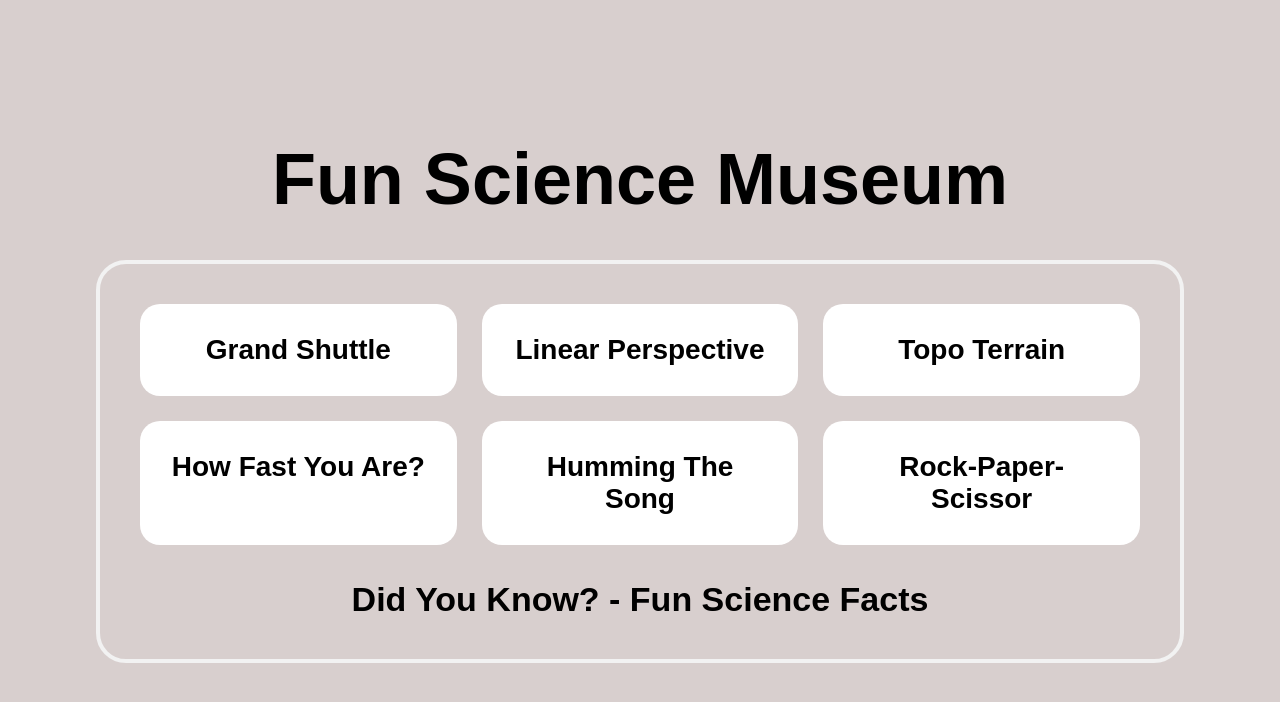
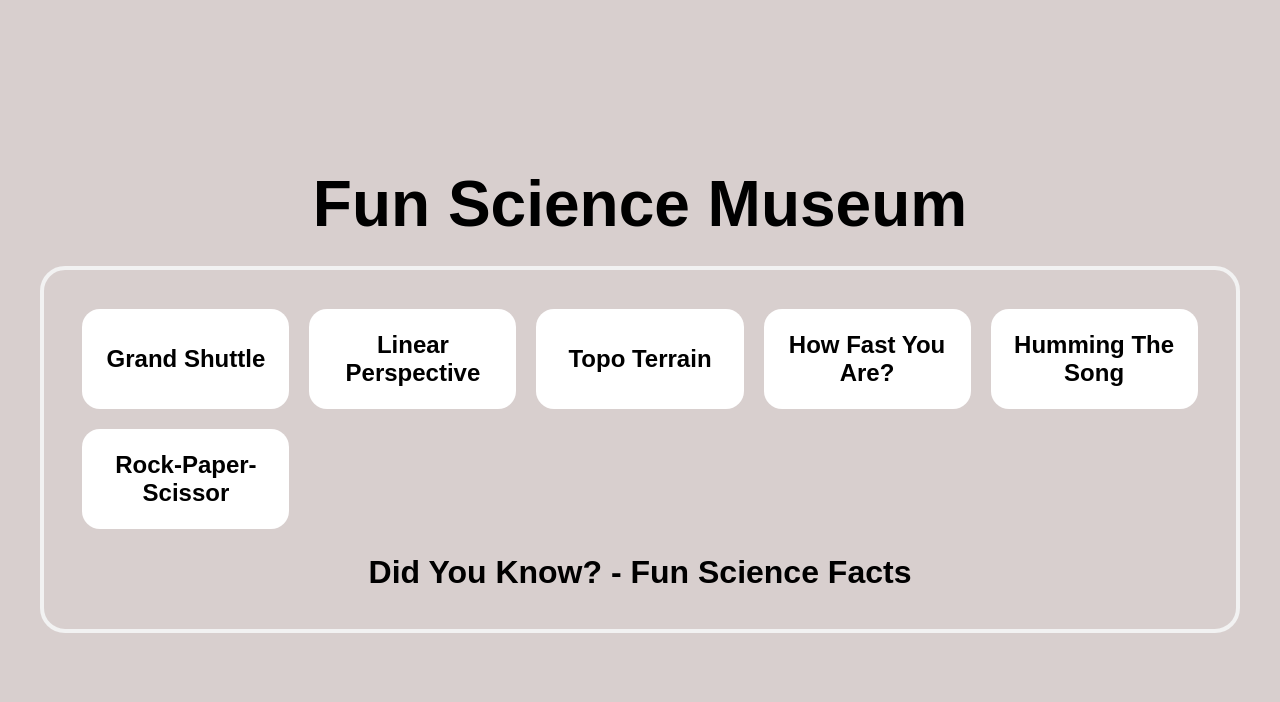
Before and after one commit to Smrithi-28/Fun-Science-Museum, a plain HTML site: page index.html in a window 1280 px wide. Drawn offline with Linux system fonts and the light colour scheme.

Commit message:
changes added

```diff
--- a/index.html
+++ b/index.html
@@ -6,7 +6,7 @@
 <title>Fun Science Museum</title>
 
 <style>
-
+/* RESET */
 *{
     margin:0;
     padding:0;
@@ -14,78 +14,93 @@
 }
 
 body{
-    height:100vh;
-    overflow:hidden;
-    font-family:Arial,sans-serif;
+    font-family: Arial, sans-serif;
     background:#d8cfce;
+    min-height:100vh;
+    display:flex;
+    justify-content:center;
+    align-items:center;
+    padding:20px;
 }
 
+/* MAIN WRAPPER */
 .container{
     width:100%;
-    height:100vh;
+    max-width:1200px;
+    text-align:center;
+}
+
+/* TITLE */
+h1{
+    font-size:clamp(32px, 5vw, 72px);
+    font-weight:900;
+    margin-bottom:25px;
+    color:#000;
+}
+
+/* BOX */
+.gallery-box{
+    background:#d8cfce;
+    border:4px solid #f2f2f2;
+    border-radius:25px;
+    padding:clamp(15px, 3vw, 40px);
+}
+
+/* GRID */
+.gallery-grid{
+    display:grid;
+    grid-template-columns:repeat(auto-fit, minmax(180px, 1fr));
+    gap:20px;
+}
+
+/* CARD */
+.card{
+    background:#fff;
+    text-decoration:none;
+    color:#000;
+    border-radius:18px;
+    padding:20px;
+    font-size:clamp(16px, 2vw, 24px);
+    font-weight:700;
+    transition:0.3s ease;
     display:flex;
-    flex-direction:column;
     justify-content:center;
     align-items:center;
-}
-
-h1{
-    font-size:72px;
-    font-weight:900;
-    color:black;
-    margin-bottom:40px;
-}
-
-.gallery-box{
-    width:85%;
-    max-width:1400px;
-    background:#d8cfce;
-    border:4px solid #f2f2f2;
-    border-radius:30px;
-    padding:40px;
-}
-
-.gallery-grid{
-    display:grid;
-    grid-template-columns:repeat(3,1fr);
-    gap:25px;
-}
-
-.card{
-    background:white;
-    text-decoration:none;
-    color:black;
-    border-radius:20px;
-    padding:30px;
-    text-align:center;
-    font-size:28px;
-    font-weight:700;
-    transition:.3s;
+    min-height:100px;
 }
 
 .card:hover{
-    transform:scale(1.05);
-    box-shadow:0 5px 20px rgba(0,0,0,.2);
+    transform:translateY(-5px) scale(1.03);
+    box-shadow:0 8px 20px rgba(0,0,0,0.15);
 }
 
+/* BOTTOM LINK */
 .did-you-know{
-    margin-top:35px;
-    text-align:center;
+    margin-top:25px;
 }
 
 .did-you-know a{
     text-decoration:none;
-    color:black;
-    font-size:34px;
+    color:#000;
+    font-size:clamp(18px, 2.5vw, 34px);
     font-weight:800;
+    display:inline-block;
+    transition:0.3s;
 }
 
 .did-you-know a:hover{
     color:#444;
 }
 
+/* MOBILE FIX */
+@media (max-width:600px){
+    .gallery-grid{
+        grid-template-columns:1fr;
+    }
+}
 </style>
 </head>
+
 <body>
 
 <div class="container">
```
